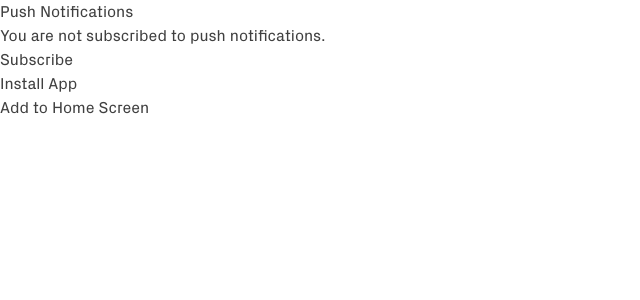
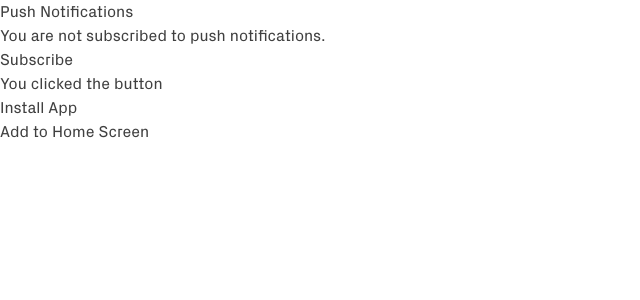
Before and after one commit to inducingchaos/altered-old, a Next.js app: page /push-notifications in a window 1280 px wide. Both pictures are taken after a click on the button "Subscribe". Shown: the top 300 px of the page, without its empty margins (0-640 px from the left). Built offline with nearby package versions, Linux system fonts and the light colour scheme; no server answers; what web-push would draw is missing.

Commit message:
test: added button click indicator

```diff
--- a/src/app/push-notifications/page.tsx
+++ b/src/app/push-notifications/page.tsx
@@ -42,7 +42,11 @@ function PushNotificationManager(): JSX.Element {
         setSubscription(sub)
     }
 
+    const [wasClicked, setWasClicked] = useState(false)
+
     async function subscribeToPush(): Promise<void> {
+        setWasClicked(true)
+
         const registration = await navigator.serviceWorker.ready
         const sub = await registration.pushManager.subscribe({
             userVisibleOnly: true,
@@ -91,6 +95,7 @@ function PushNotificationManager(): JSX.Element {
                     <button onClick={subscribeToPush}>Subscribe</button>
                 </>
             )}
+            {wasClicked && <p>You clicked the button</p>}
         </div>
     )
 }
```
